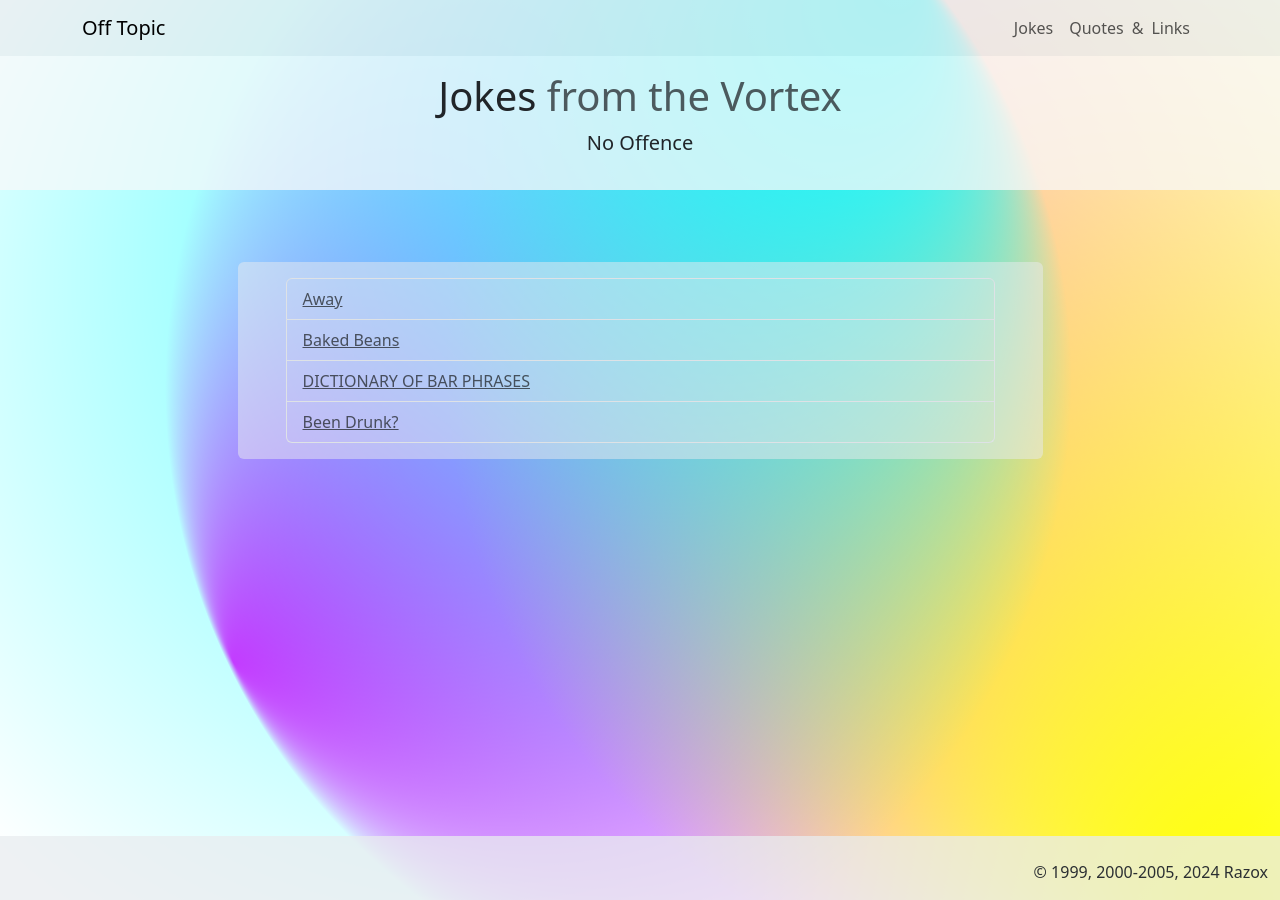
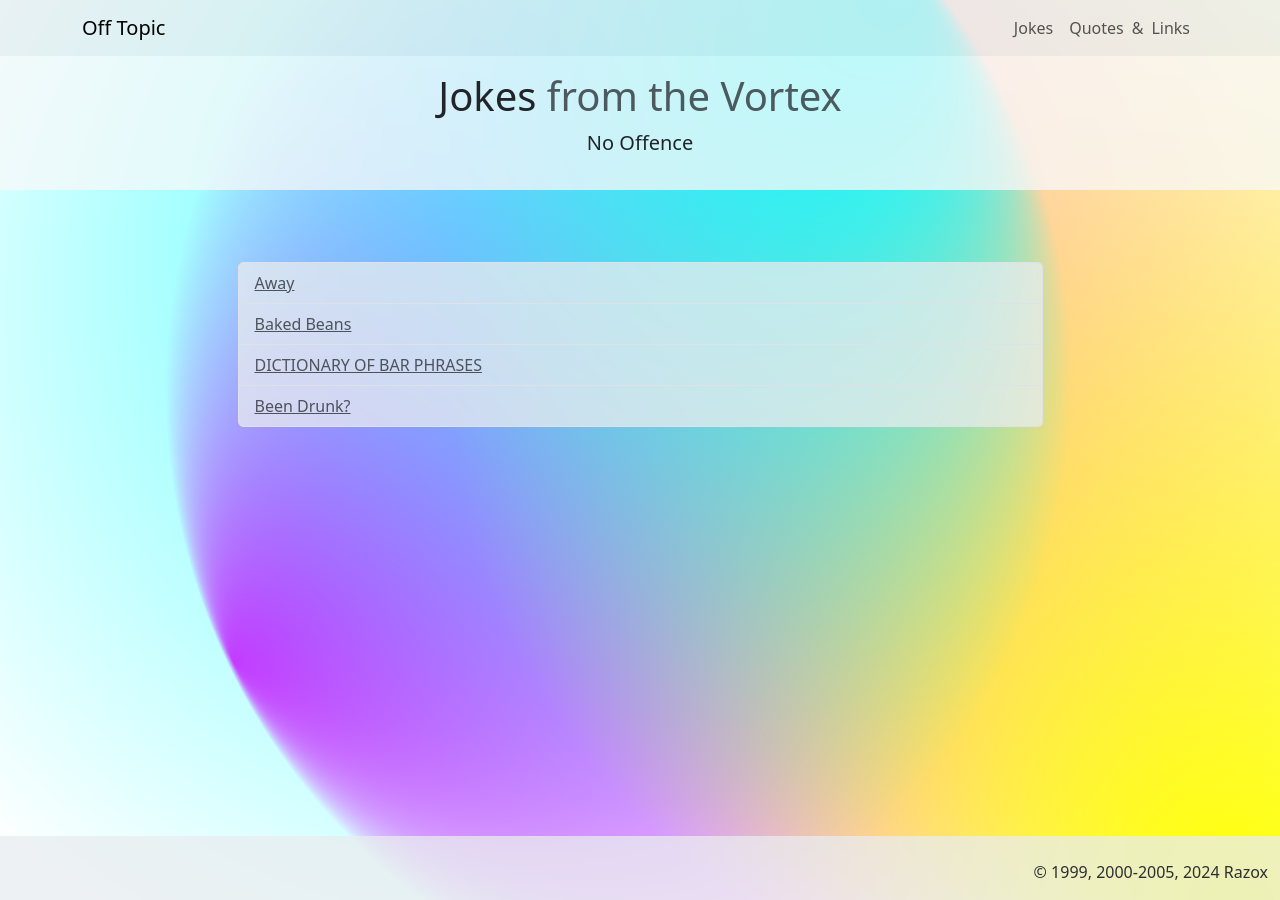
Before and after one commit to raz0x/razox, a Jekyll site: the page built from jokes.html, in a window 1280 px wide. Built offline with Jekyll 4.4.1, drawn with Linux system fonts in a browser that asks for light colours; the list of posts is cut into pages by our own code.

Commit message:
Update jokes.html

```diff
--- a/jokes.html
+++ b/jokes.html
@@ -7,8 +7,8 @@ subtitle: "from&nbsp;the&nbsp;Vortex"
 lead: "No&nbsp;Offence"
 ---
 
-<section class="col col-md-9 mx-auto p-3 my-5 mx-auto">
-    <ul class="list-group bg-body-secondary bg-opacity-50 py-3 px-5">
+<section class="col col-md-9 mx-auto p-3 my-5">
+    <ul class="list-group bg-body-secondary bg-opacity-75">
     {% for joke in site.jokes %}
         <li class="list-group-item bg-transparent">
             <a href="{{ joke.url }}" class="list-group-item-action">{{ joke.subject }}</a>
```
